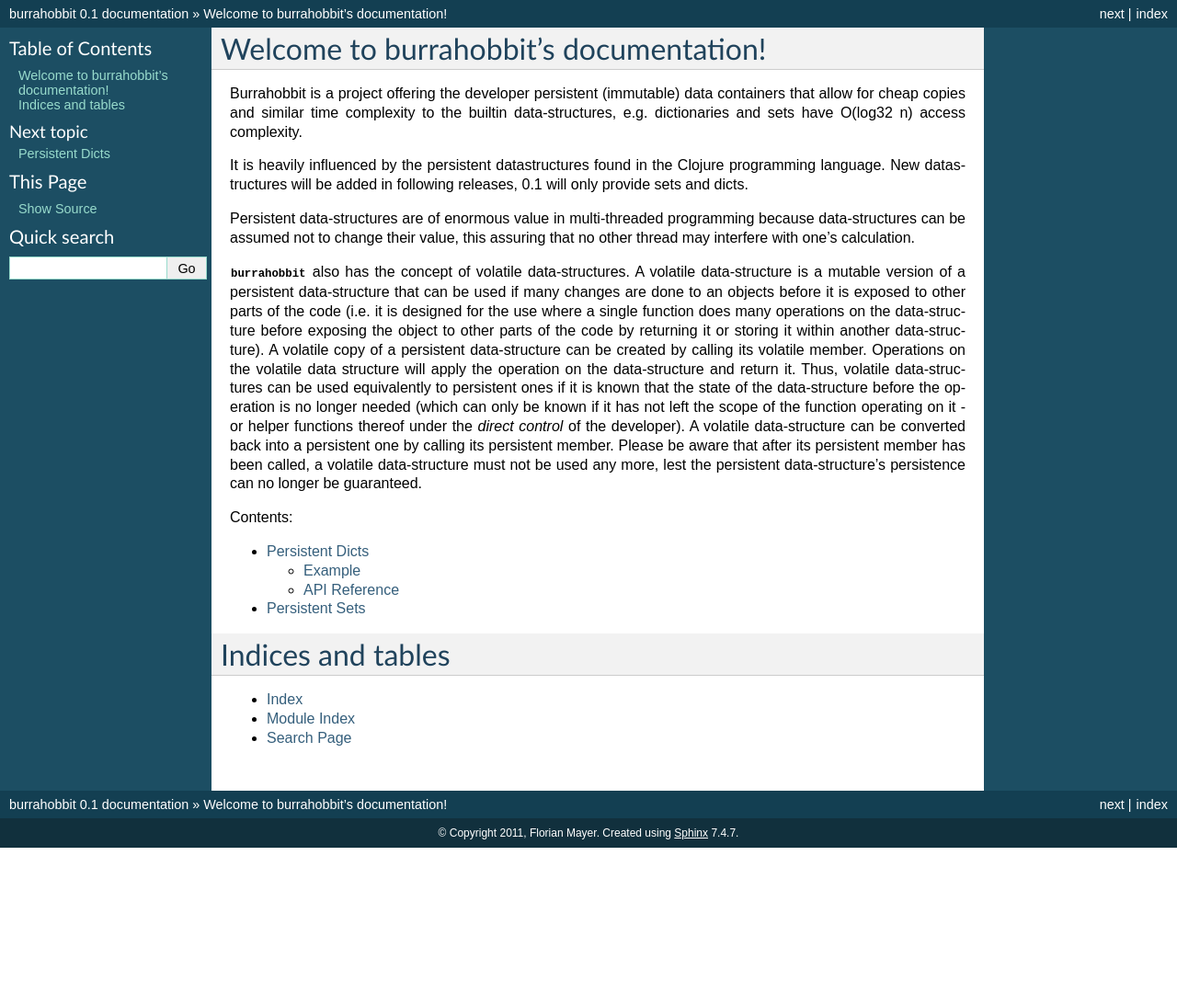
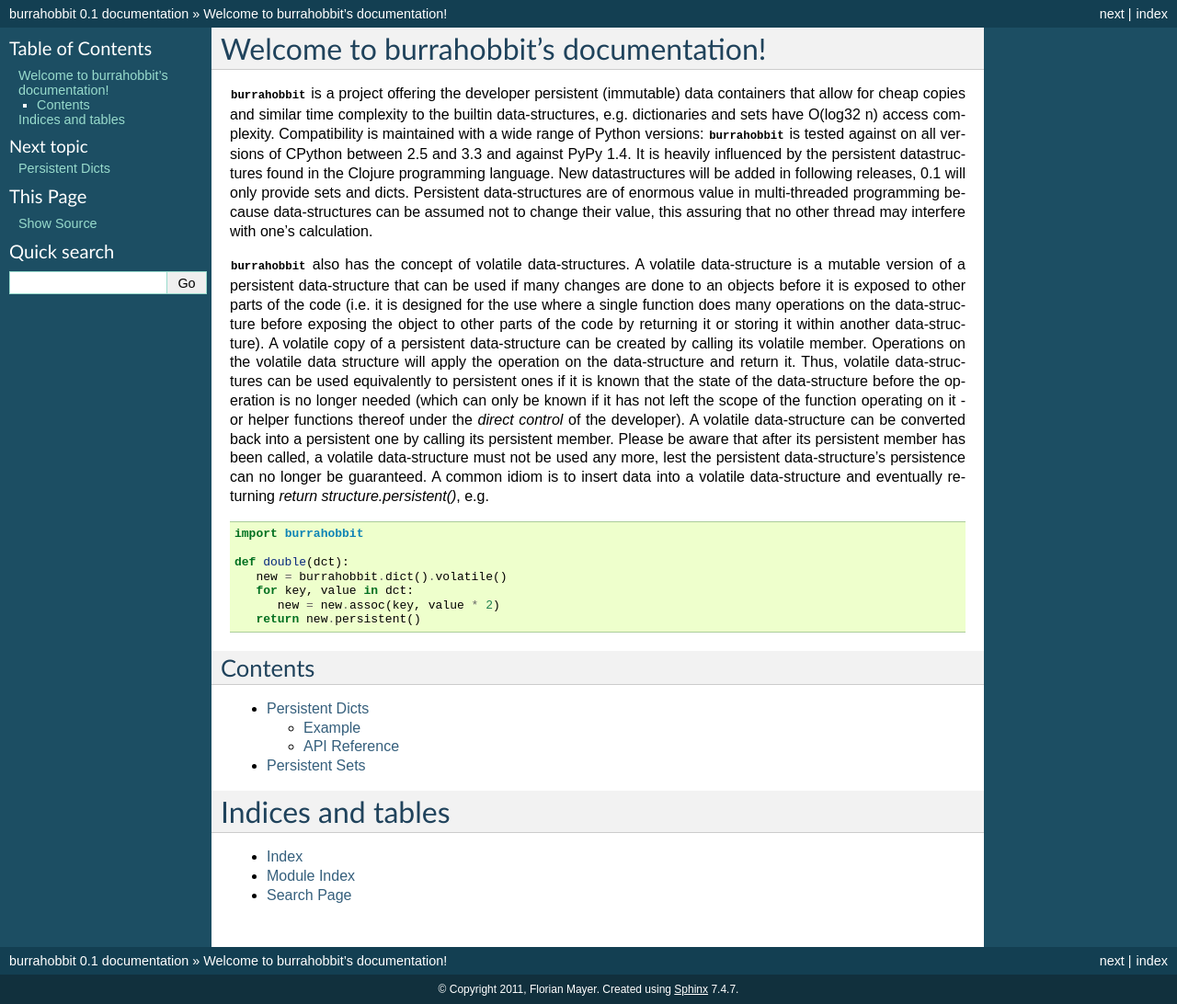
Before and after one commit to fmayer/burrahobbit, a Sphinx documentation site: the page built from doc/source/index.rst, in a window 1280 px wide. Shown: the whole page at 92% size. Built offline with Sphinx 7.4.7, drawn with Linux system fonts in a browser that asks for light colours; before the commit the page ends 922 px from its top, so only the background shows below that.

Commit message:
Update doc.

```diff
--- a/doc/source/index.rst
+++ b/doc/source/index.rst
@@ -5,15 +5,15 @@
 
 Welcome to burrahobbit's documentation!
 =======================================
-Burrahobbit is a project offering the developer persistent (immutable) data
+:mod:`burrahobbit` is a project offering the developer persistent (immutable) data
 containers that allow for cheap copies and similar time complexity to the
 builtin data-structures, e.g. dictionaries and sets have O(log32 n) access
-complexity.
-
+complexity. Compatibility is maintained with a wide range of Python versions:
+:mod:`burrahobbit` is tested against on all versions of CPython between 2.5
+and 3.3 and against PyPy 1.4.
 It is heavily influenced by the persistent datastructures found in the Clojure
 programming language. New datastructures will be added in following releases,
 0.1 will only provide sets and dicts.
-
 Persistent data-structures are of enormous value in multi-threaded programming
 because data-structures can be assumed not to change their value, this
 assuring that no other thread may interfere with one's calculation.
@@ -35,10 +35,21 @@
 persistent one by calling its persistent member. Please be aware that after
 its persistent member has been called, a volatile data-structure must not be
 used any more, lest the persistent data-structure's persistence can no longer
-be guaranteed.
+be guaranteed. A common idiom is to insert data into a volatile data-structure
+and eventually returning `return structure.persistent()`, e.g.
+::
+
+   import burrahobbit
+
+   def double(dct):
+      new = burrahobbit.dict().volatile()
+      for key, value in dct:
+         new = new.assoc(key, value * 2)
+      return new.persistent()
 
 
-Contents:
+Contents
+--------
 
 .. toctree::
    :maxdepth: 2
```
